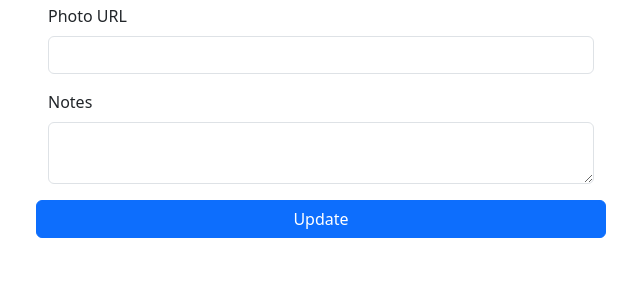
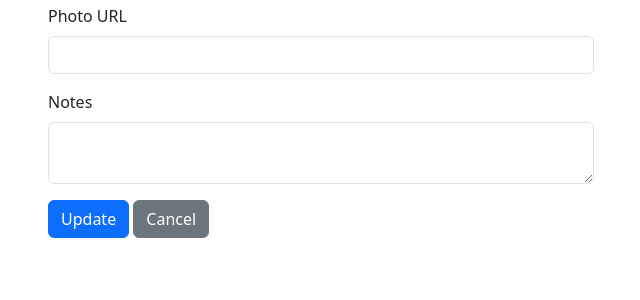
Before and after one commit to jat22/pet_adoption, a Flask app: template templates/show_pet.html in a window 1280 px wide. Shown: the part 137-437 px from the top of the page, without its empty margins (604-1244 px from the left). Run offline with Flask 3, Linux system fonts and the light colour scheme; the template is opened without the code that fills it: values that come from a table or form of the project are taken from there, others are empty.

Commit message:
added cancel btn to pet page

```diff
--- a/templates/show_pet.html
+++ b/templates/show_pet.html
@@ -56,9 +56,9 @@
 						</div>
 					</div>
 				</div>
-				<div class="row">
-					<button type="submit" class="btn btn-primary">Update</button>
-				</div>
+				<button type="submit" class="btn btn-primary">Update</button>
+				<a href="/" class="btn btn-secondary">Cancel</a>
+
 			</form>
 		</div>
 	</div>
```
